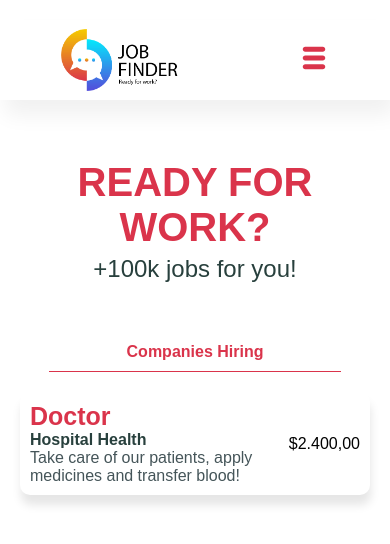
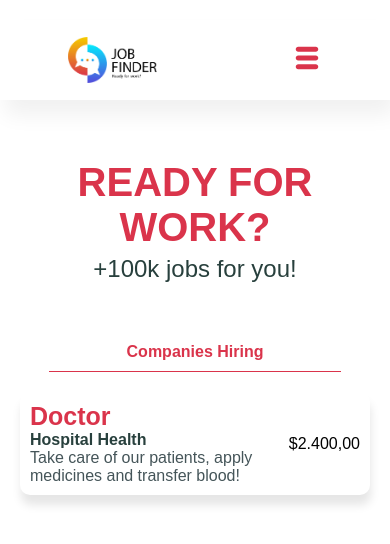
Before and after one commit to Frasato/Job-Finder, a React (Vite) app: page / in a window 390 px wide. Shown: the top 544 px of the page. Built offline with nearby package versions, Linux system fonts and the light colour scheme.

Commit message:
Create responsive logo

```diff
--- a/src/Components/NavBar/NavBar.styles.ts
+++ b/src/Components/NavBar/NavBar.styles.ts
@@ -11,7 +11,11 @@ export const NavContainer = styled.div`
 `;
 
 export const LogoImage = styled.img`
-    width: 30%;
+    width: 23%;
+
+    @media screen and (min-width: 640px){
+        width: 15%;
+    }
 
     @media screen and (min-width: 768px){
         width: 8%;
```
